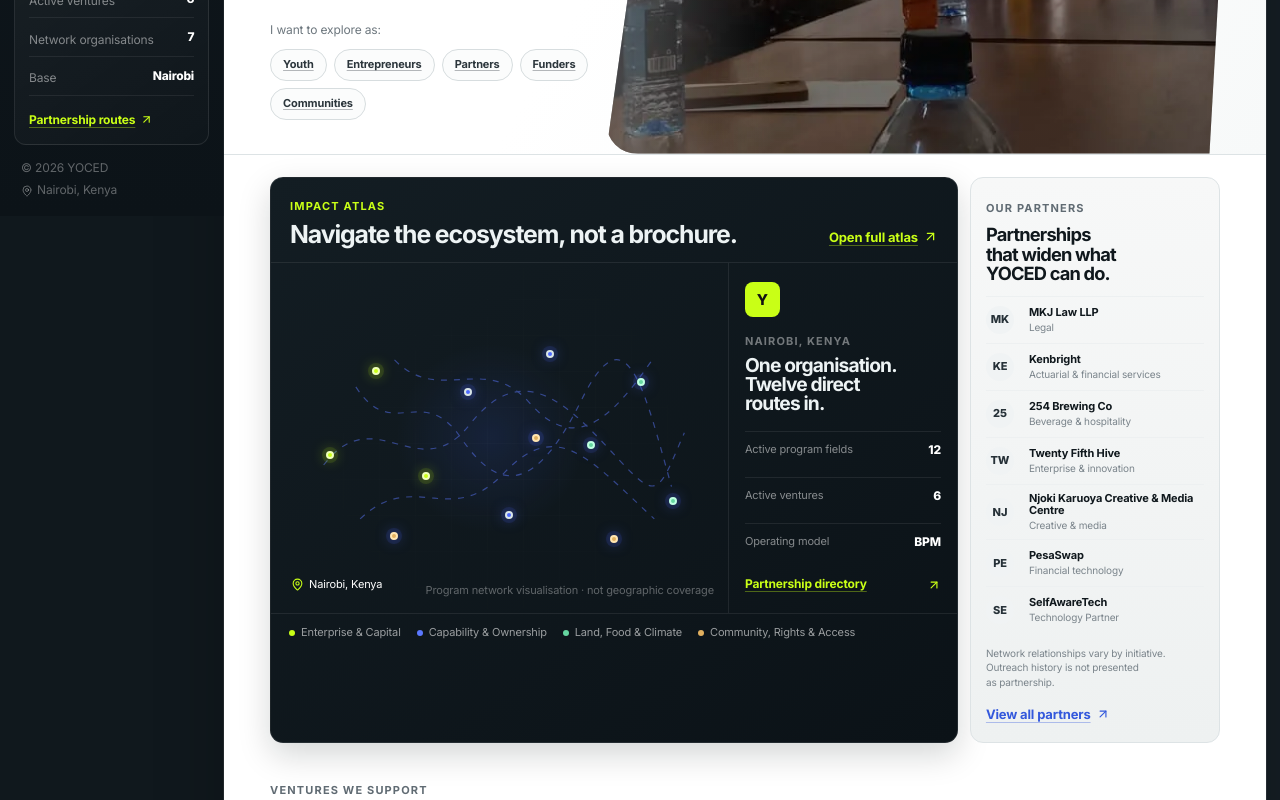
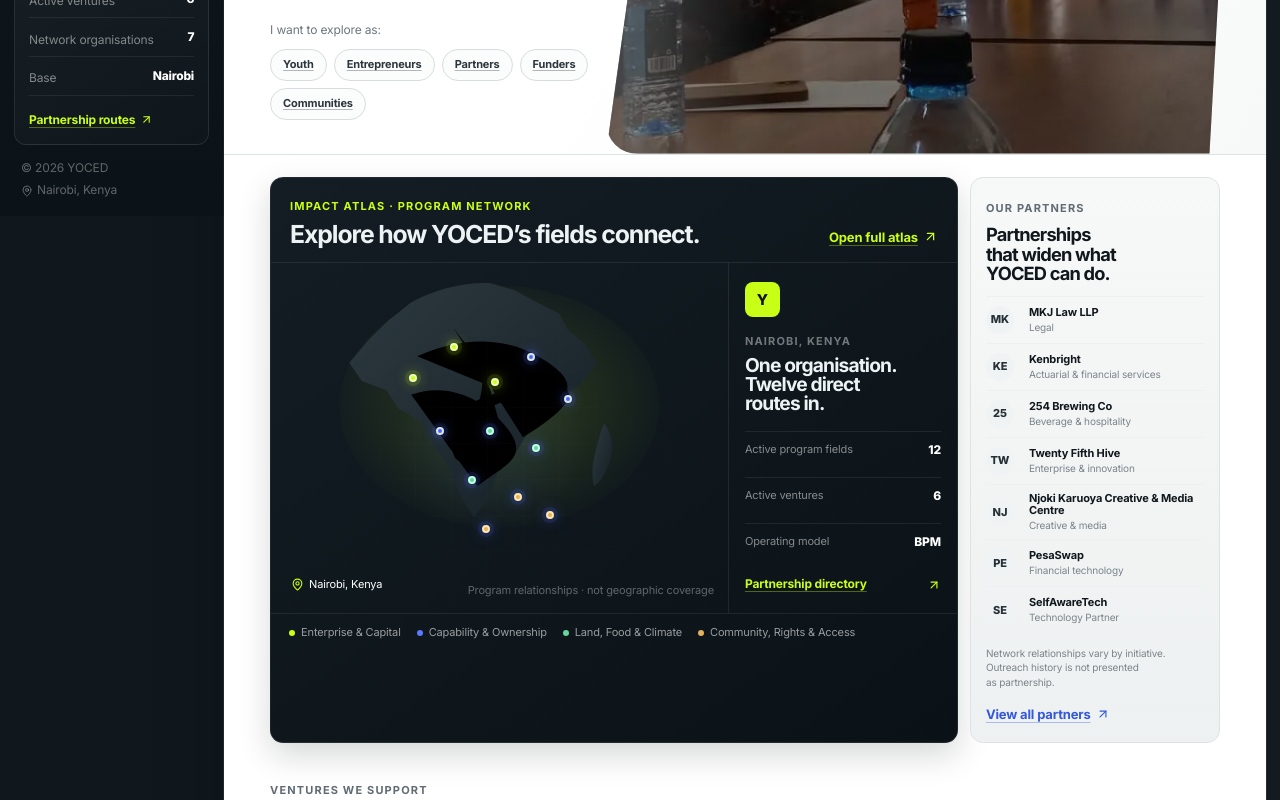
Before and after one commit to steph500/yoced, a Next.js app: page / in a window 1280 px wide. Shown: the part 584-1384 px from the top of the page. Built offline with nearby package versions, Linux system fonts and the light colour scheme.

Commit message:
style: make Impact Atlas composition echo approved map concept without geographic claims

```diff
--- a/components/ImpactNetwork.tsx
+++ b/components/ImpactNetwork.tsx
@@ -4,9 +4,14 @@ import { clusters, programs } from "@/lib/programs";
 import { ventures } from "@/lib/ventures";
 import { site } from "@/lib/site";
 
+/*
+ * Program nodes are intentionally arranged over an Africa-shaped graphic to echo
+ * the approved visual concept. They represent relationships between YOCED fields,
+ * not offices, beneficiaries or geographic coverage. The UI states that explicitly.
+ */
 const positions = [
-  [13, 55], [23, 31], [34, 61], [43, 37], [52, 72], [61, 26],
-  [70, 52], [81, 34], [88, 68], [27, 78], [58, 50], [75, 79],
+  [31, 33], [40, 24], [49, 34], [57, 27], [65, 39], [37, 48],
+  [48, 48], [58, 53], [44, 62], [54, 67], [47, 76], [61, 72],
 ] as const;
 
 export function ImpactNetwork() {
@@ -14,8 +19,8 @@ export function ImpactNetwork() {
     <section className="home-atlas" aria-labelledby="home-atlas-heading">
       <div className="home-atlas__bar">
         <div>
-          <span className="home-kicker home-kicker--signal">Impact Atlas</span>
-          <h2 id="home-atlas-heading">Navigate the ecosystem, not a brochure.</h2>
+          <span className="home-kicker home-kicker--signal">Impact Atlas · Program network</span>
+          <h2 id="home-atlas-heading">Explore how YOCED’s fields connect.</h2>
         </div>
         <Link href="/programs" className="home-inline-link">
           Open full atlas <ArrowUpRight size={15} aria-hidden="true" />
@@ -23,12 +28,32 @@ export function ImpactNetwork() {
       </div>
 
       <div className="home-atlas__body">
-        <div className="home-network" aria-label="YOCED program network">
-          <svg className="home-network__lines" viewBox="0 0 1000 520" preserveAspectRatio="none" aria-hidden="true">
-            <path d="M90 310 C210 185 310 355 430 235 S650 190 760 285 S865 370 930 250" />
-            <path d="M165 165 C250 270 320 155 410 260 S585 360 690 190 S835 165 900 350" />
-            <path d="M175 410 C300 315 385 430 510 325 S710 300 860 410" />
-            <path d="M255 115 C360 200 465 100 570 195 S760 225 855 115" />
+        <div className="home-network" aria-label="YOCED program relationship network">
+          <svg className="home-network__map" viewBox="0 0 700 420" preserveAspectRatio="xMidYMid meet" aria-hidden="true">
+            <defs>
+              <radialGradient id="africaGlow" cx="50%" cy="48%" r="55%">
+                <stop offset="0" stopColor="#c9ff16" stopOpacity=".17" />
+                <stop offset="1" stopColor="#c9ff16" stopOpacity="0" />
+              </radialGradient>
+              <linearGradient id="africaFill" x1="0" y1="0" x2="1" y2="1">
+                <stop offset="0" stopColor="#2d3940" />
+                <stop offset="1" stopColor="#151f25" />
+              </linearGradient>
+            </defs>
+            <ellipse cx="350" cy="220" rx="245" ry="185" fill="url(#africaGlow)" />
+            <path
+              className="home-network__africa"
+              d="M337 31 C292 29 248 42 214 61 L179 89 L151 116 L120 153 L139 181 L177 195 L195 223 L229 242 L248 278 L270 311 L289 354 L311 390 L335 357 L347 319 L374 293 L393 261 L423 239 L444 206 L474 187 L499 154 L481 124 L456 104 L441 77 L405 59 L374 42 Z"
+              fill="url(#africaFill)"
+            />
+            <path className="home-network__africa" d="M511 246 C523 263 526 286 518 308 C512 324 503 337 495 342 C490 322 493 304 498 286 C503 268 505 255 511 246 Z" fill="url(#africaFill)" />
+            <g className="home-network__routes">
+              <path d="M224 143 C287 114 354 111 409 143 S469 198 424 225" />
+              <path d="M280 100 C319 154 357 183 421 185 S456 225 386 267" />
+              <path d="M215 202 C276 180 332 213 364 256 S357 310 316 342" />
+              <path d="M319 132 C330 185 324 222 290 267 S311 315 365 300" />
+              <path d="M252 235 C322 230 368 215 427 168" />
+            </g>
           </svg>
           <div className="home-network__grid" aria-hidden="true" />
           {programs.map((program, index) => {
@@ -54,7 +79,7 @@ export function ImpactNetwork() {
           <div className="home-network__origin">
             <MapPin size={13} aria-hidden="true" /> {site.location}
           </div>
-          <p className="home-network__note">Program network visualisation · not geographic coverage</p>
+          <p className="home-network__note">Program relationships · not geographic coverage</p>
         </div>
 
         <aside className="home-atlas__summary">
```
